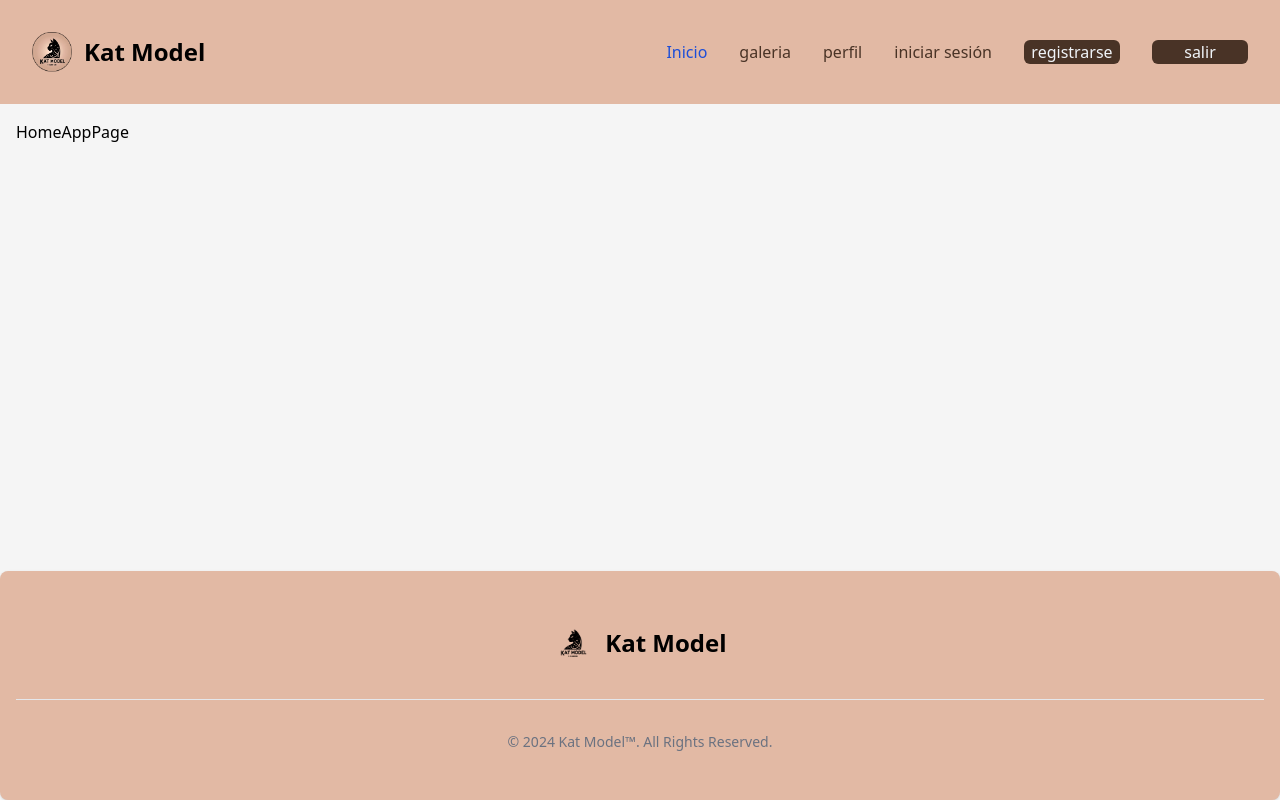
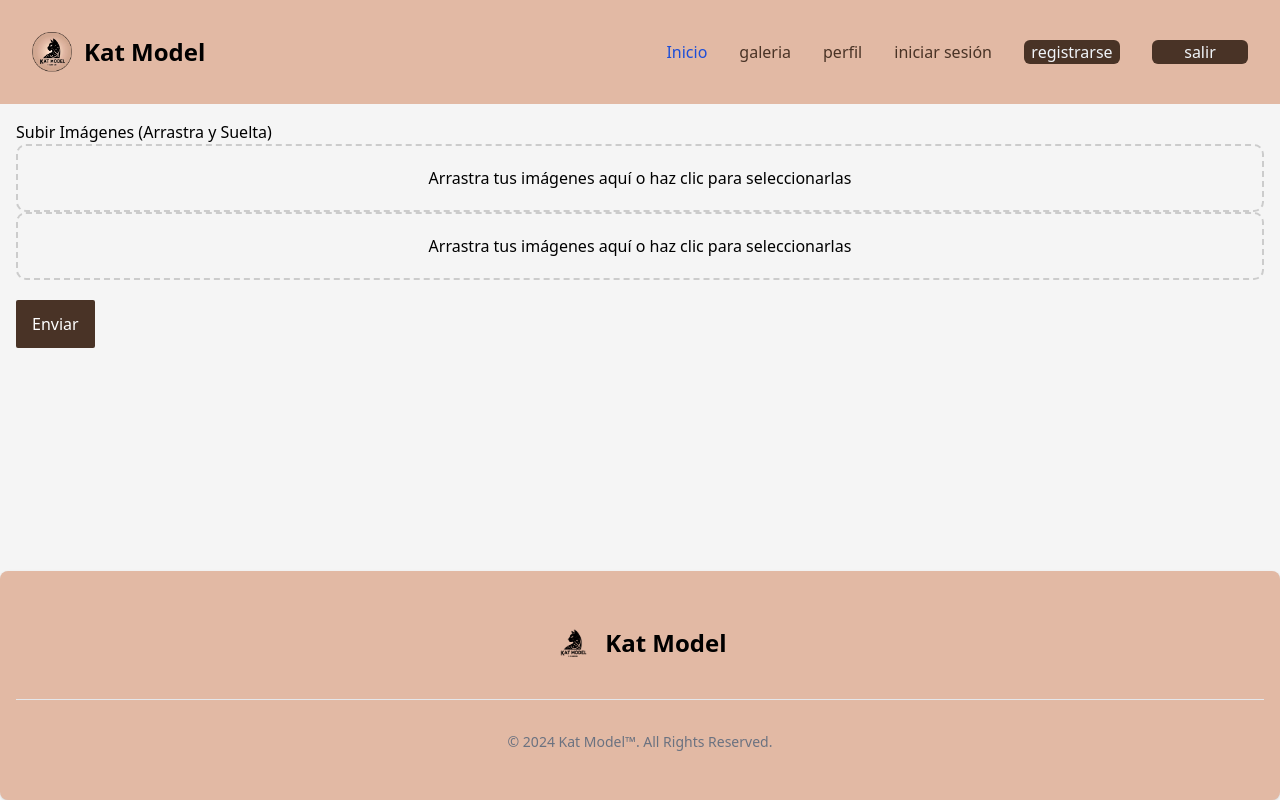
Before and after one commit to jeisonwverar/client-kat-model, a React (Vite) app: page /home in a window 1280 px wide. Built offline with nearby package versions, Linux system fonts and the light colour scheme.

Commit message:
homaapp create drap

```diff
--- a/package.json
+++ b/package.json
@@ -14,6 +14,7 @@
     "motion": "^11.11.17",
     "react": "^18.3.1",
     "react-dom": "^18.3.1",
+    "react-dropzone": "^14.3.5",
     "react-hook-form": "^7.53.2",
     "react-router-dom": "^6.28.0"
   },
--- a/src/page/HomeAppPage.jsx
+++ b/src/page/HomeAppPage.jsx
@@ -1,7 +1,108 @@
+import  { useState } from "react";
+import { useDropzone } from "react-dropzone";
+
 const HomeAppPage = () => {
+
+  const [images, setImages] = useState([]); // Almacena las imágenes cargadas
+
+  const onDrop = (acceptedFiles) => {
+    const filesWithPreviews = acceptedFiles.map((file) => ({
+      file,
+      preview: URL.createObjectURL(file),
+    }));
+    setImages((prev) => [...prev, ...filesWithPreviews]); // Agrega las nuevas imágenes
+  };
+
+
+  const { getRootProps, getInputProps } = useDropzone({
+    accept: "image/*", // Solo permite imágenes
+    onDrop,
+  });
+
+  const removeImage = (index) => {
+    setImages(images.filter((_, i) => i !== index)); // Remueve la imagen seleccionada
+  };
+
+  const handleSubmit=(e)=>{
+    e.preventDefault()
+   console.log(e.target)
+   console.log(images)
+  }
+
   return (
-    <div>HomeAppPage</div>
-  )
+    <form  onSubmit={handleSubmit}>
+        <h2>Subir Imágenes (Arrastra y Suelta)</h2>
+        <div
+          {...getRootProps()}
+          style={{
+            border: "2px dashed #cccccc",
+            padding: "20px",
+            textAlign: "center",
+            cursor: "pointer",
+            borderRadius: "10px",
+          }}
+        >
+          <input {...getInputProps()} />
+          <p>Arrastra tus imágenes aquí o haz clic para seleccionarlas</p>
+        </div>
+        <div
+          {...getRootProps()}
+          style={{
+            border: "2px dashed #cccccc",
+            padding: "20px",
+            textAlign: "center",
+            cursor: "pointer",
+            borderRadius: "10px",
+          }}
+        >
+          <input {...getInputProps()} />
+          <p>Arrastra tus imágenes aquí o haz clic para seleccionarlas</p>
+        </div>
+
+        <div style={{ display: "flex", flexWrap: "wrap", marginTop: "20px" }}>
+          {images.map((image, index) => (
+            <div
+              key={index}
+              style={{
+                margin: "10px",
+                position: "relative",
+                display: "inline-block",
+              }}
+            >
+              <img
+                src={image.preview}
+                alt={`Preview ${index}`}
+                style={{
+                  width: "150px",
+                  height: "150px",
+                  objectFit: "cover",
+                  borderRadius: "10px",
+                  border: "1px solid #ccc",
+                }}
+              />
+              <button
+                onClick={() => removeImage(index)}
+                style={{
+                  position: "absolute",
+                  top: "5px",
+                  right: "5px",
+                  background: "red",
+                  color: "white",
+                  border: "none",
+                  borderRadius: "50%",
+                  cursor: "pointer",
+                  padding: "5px 8px",
+                }}
+              >
+                &times;
+              </button>
+            </div>
+          ))}
+        </div>
+
+  <button className="bg-brand-secondary text-white py-3 px-4 rounded-sm">Enviar</button>
+    </form>
+      );
 }
 
 export default HomeAppPage
```
Also changed, not shown: 1 other file (tests, documents, lock files or other folders).
